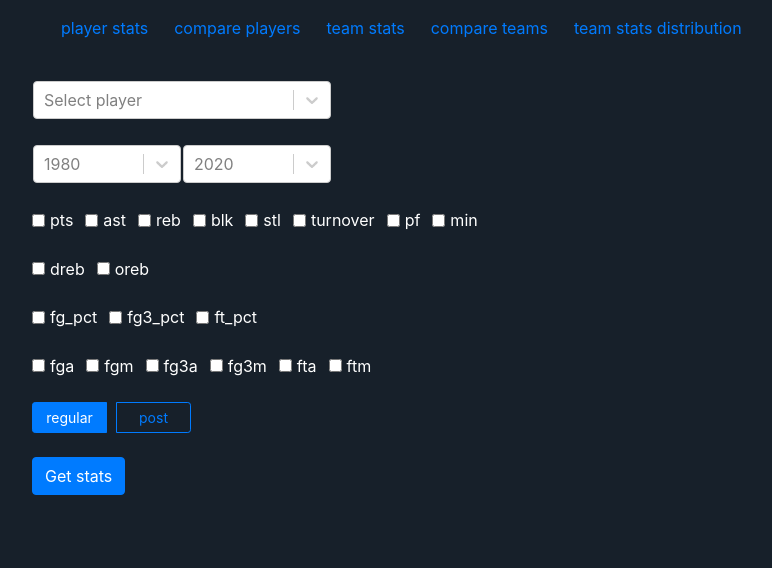
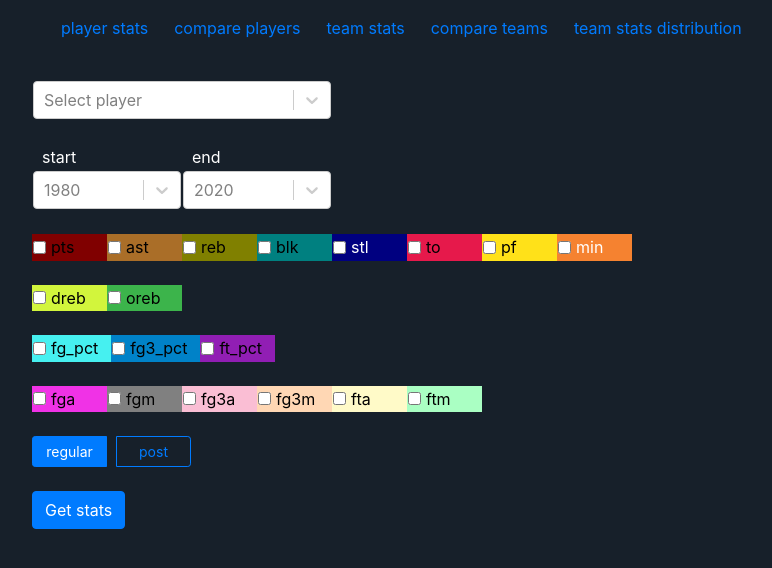
Before and after one commit to PTParta/nba_stat_app, a React (Create React App) app in the folder frontend/: page / in a window 1280 px wide. Shown: the top 568 px of the page, without its empty margins (53-825 px from the left). Built offline with nearby package versions, Linux system fonts and the light colour scheme; no server answers.

Commit message:
Refactor stats selection and add colors to them

```diff
--- a/frontend/src/components/PlayerStats.js
+++ b/frontend/src/components/PlayerStats.js
@@ -1,6 +1,7 @@
 import React from 'react'
-import { Line } from 'react-chartjs-2'
+import { Chart, Line } from 'react-chartjs-2'
 import trailingMeanService from '../services/trailingMeans'
+import colors from '../styling/colors'
 
 const PlayerStats = (
   {
@@ -31,59 +32,14 @@ const PlayerStats = (
   }
 ) => {
 
-  const colors = {
-    'maroonDot': 'rgba(128,0,0,0.3)',
-    'maroonLine': 'rgba(128,0,0,1.0)',
-    'brownDot': 'rgba(170,110,40,0.3)',
-    'brownLine': 'rgba(170,110,40,1.0)',
-    'oliveDot': 'rgba(128,128,0,0.3)',
-    'oliveLine': 'rgba(128,128,0,1.0)',
-    'tealDot': 'rgba(0,128,128,0.3)',
-    'tealLine': 'rgba(0,128,128,1.0)',
-    'navyDot': 'rgba(0,0,128,0.3)',
-    'navyLine': 'rgba(0,0,128,1.0)',
-    'redDot': 'rgba(230,25,75,0.3)',
-    'redLine': 'rgba(230,25,75,1.0)',
-    'orangeDot': 'rgba(245,130,48,0.3)',
-    'orangeLine': 'rgba(245,130,48,1.0)',
-    'yellowDot': 'rgba(255,225,25,0.3)',
-    'yellowLine': 'rgba(255,225,25,1.0)',
-    'limeDot': 'rgba(210,245,60,0.3)',
-    'limeLine': 'rgba(210,245,60,1.0)',
-    'greenDot': 'rgba(60,180,75,0.3)',
-    'greenLine': 'rgba(60,180,75,1.0)',
-    'cyanDot': 'rgba(70,240,240,0.3)',
-    'cyanLine': 'rgba(70,240,240,1.0)',
-    'blueDot': 'rgba(0,130,200,0.3)',
-    'blueLine': 'rgba(0,130,200,1.0)',
-    'purpleDot': 'rgba(145,30,180,0.3)',
-    'purpleLine': 'rgba(145,30,180,1.0)',
-    'magentaDot': 'rgba(240,50,230,0.3)',
-    'magentaLine': 'rgba(240,50,230,1.0)',
-    'greyDot': 'rgba(128,128,128,0.3)',
-    'greyLine': 'rgba(128,128,128,1.0)',
-    'pinkDot': 'rgba(250,190,212,0.3)',
-    'pinkLine': 'rgba(250,190,212,1.0)',
-    'apricotDot': 'rgba(255,215,180,0.3)',
-    'apricotLine': 'rgba(255,215,180,1.0)',
-    'beigeDot': 'rgba(255,250,200,0.3)',
-    'beigeLine': 'rgba(255,250,200,1.0)',
-    'mintDot': 'rgba(170,255,195,0.3)',
-    'mintLine': 'rgba(170,255,195,1.0)',
-    'lavenderDot': 'rgba(220,190,255,0.3)',
-    'lavenderLine': 'rgba(220,190,255,1.0)',
-    'whiteDot': 'rgba(255,255,255,0.3)',
-    'whiteLine': 'rgba(255,255,255,1.0)'
-  }
-
   const options = {
     //responsive: true,
-    maintainAspectRatio: false,
-    aspectRatio: 0.5,
+    /* maintainAspectRatio: false, */
+    //aspectRatio: 1,
     legend: {
       onClick: (e) => e.stopPropagation(),
-      display:false
-    }
+      display: false
+    },
   }
 
   const playerStatsFiltered = playerStats.filter(playerStat => playerStat.game.postseason === postSeasonSelected)
@@ -473,6 +429,7 @@ const PlayerStats = (
       },
     ],
   }
+
   return (
     <div>
       <br></br>
--- a/frontend/src/components/SelectSeasons.js
+++ b/frontend/src/components/SelectSeasons.js
@@ -24,6 +24,10 @@ const SelectSeasons = ({
     <div>
       <table>
         <tbody>
+          <tr style={{ color: 'white' }}>
+            <td style={{ paddingLeft: '10px' }}>start</td>
+            <td style={{ paddingLeft: '10px' }}>end</td>
+          </tr>
           <tr>
             <td width={'150px'}><Select
               options={seasonSelectAscending}
--- a/frontend/src/components/SelectStats.js
+++ b/frontend/src/components/SelectStats.js
@@ -1,5 +1,6 @@
 import { Form } from 'react-bootstrap'
 import React from 'react'
+import colors from '../styling/colors'
 //import { AllCheckerCheckbox, Checkbox, CheckboxGroup } from '@createnl/grouped-checkboxes'
 
 const SelectStats = (
@@ -45,114 +46,187 @@ const SelectStats = (
   }
 ) => {
 
+  const cellWidth = 75
+
   return (
     <div style={{ color: 'white' }}>
       <Form>
+        <table>
+          <tbody>
+            <tr>
+              <td style={{width:cellWidth, backgroundColor: colors.maroonLine, color:'black' }}>
                 <Form.Check
                   inline={true}
                   onChange={() => setPtsSelected(!ptsSelected)}
                   type="checkbox"
-          label="pts" />
+                  label="pts"
+                  background={colors.maroonLine} />
+              </td>
+              <td style={{width:cellWidth, backgroundColor: colors.brownLine, color:'black' }}>
                 <Form.Check
                   inline={true}
                   onChange={() => setAstSelected(!astSelected)}
                   type="checkbox"
                   label="ast" />
+              </td>
+              <td style={{width:cellWidth, backgroundColor: colors.oliveLine, color:'black' }}>
                 <Form.Check
                   inline={true}
                   onChange={() => setRebSelected(!rebSelected)}
                   type="checkbox"
                   label="reb" />
+              </td>
+              <td style={{width:cellWidth, backgroundColor: colors.tealLine, color:'black' }}>
                 <Form.Check
                   inline={true}
                   onChange={() => setBlkSelected(!blkSelected)}
                   type="checkbox"
                   label="blk" />
+              </td>
+              <td style={{width:cellWidth, backgroundColor: colors.navyLine/* , color:'black' */ }}>
                 <Form.Check
                   inline={true}
                   onChange={() => setStlSelected(!stlSelected)}
                   type="checkbox"
                   label="stl" />
+              </td>
+              <td style={{width:cellWidth, backgroundColor: colors.redLine, color:'black' }}>
                 <Form.Check
                   inline={true}
                   onChange={() => setTurnoverSelected(!turnoverSelected)}
                   type="checkbox"
-          label="turnover" />
+                  label="to" />
+              </td>
+              <td style={{width:cellWidth, backgroundColor: colors.yellowLine, color:'black' }}>
                 <Form.Check
                   inline={true}
                   onChange={() => setPfSelected(!pfSelected)}
                   type="checkbox"
                   label="pf" />
+              </td>
+              <td style={{width:cellWidth, backgroundColor: colors.orangeLine }}>
                 <Form.Check
                   inline={true}
                   onChange={() => setMinSelected(!minSelected)}
                   type="checkbox"
                   label="min" />
+              </td>
+            </tr>
+          </tbody>
+        </table>
       </Form>
+
       <br></br>
       <Form>
+        <table>
+          <tbody>
+            <tr>
+              <td style={{width:cellWidth, backgroundColor: colors.limeLine, color:'black' }}>
                 <Form.Check
                   inline={true}
                   onChange={() => setDrebSelected(!drebSelected)}
                   type="checkbox"
                   label="dreb" />
+              </td>
+              <td style={{width:cellWidth, backgroundColor: colors.greenLine, color:'black' }}>
                 <Form.Check
                   inline={true}
                   onChange={() => setOrebSelected(!orebSelected)}
                   type="checkbox"
                   label="oreb" />
+              </td>
+
+            </tr>
+
+          </tbody>
+        </table>
       </Form>
+
       <br></br>
       <Form>
+        <table>
+          <tbody>
+            <tr>
+              <td style={{width:cellWidth, backgroundColor: colors.cyanLine, color:'black' }}>
                 <Form.Check
                   inline={true}
                   onChange={() => setFg_pctSelected(!fg_pctSelected)}
                   type="checkbox"
                   label="fg_pct" />
+              </td>
+              <td style={{width:cellWidth, backgroundColor: colors.blueLine, color:'black' }}>
                 <Form.Check
                   inline={true}
                   onChange={() => setFg3_pctSelected(!fg3_pctSelected)}
                   type="checkbox"
                   label="fg3_pct" />
+              </td>
+              <td style={{width:cellWidth, backgroundColor: colors.purpleLine, color:'black' }}>
                 <Form.Check
                   inline={true}
                   onChange={() => setFt_pctSelected(!ft_pctSelected)}
                   type="checkbox"
                   label="ft_pct" />
+              </td>
+            </tr>
+
+          </tbody>
+        </table>
       </Form>
+
       <br></br>
       <Form>
+        <table>
+          <tbody>
+            <tr>
+              <td style={{width:cellWidth, backgroundColor: colors.magentaLine, color:'black' }}>
                 <Form.Check
                   inline={true}
                   onChange={() => setFgaSelected(!fgaSelected)}
                   type="checkbox"
                   label="fga" />
+              </td>
+              <td style={{width:cellWidth, backgroundColor: colors.greyLine, color:'black' }}>
                 <Form.Check
                   inline={true}
                   onChange={() => setFgmSelected(!fgmSelected)}
                   type="checkbox"
                   label="fgm" />
+              </td>
+              <td style={{width:cellWidth, backgroundColor: colors.pinkLine, color:'black' }}>
                 <Form.Check
                   inline={true}
                   onChange={() => setFg3aSelected(!fg3aSelected)}
                   type="checkbox"
                   label="fg3a" />
+              </td>
+              <td style={{width:cellWidth, backgroundColor: colors.apricotLine, color:'black' }}>
                 <Form.Check
                   inline={true}
                   onChange={() => setFg3mSelected(!fg3mSelected)}
                   type="checkbox"
                   label="fg3m" />
+              </td>
+              <td style={{width:cellWidth, backgroundColor: colors.beigeLine, color:'black' }}>
                 <Form.Check
                   inline={true}
                   onChange={() => setFtaSelected(!ftaSelected)}
                   type="checkbox"
                   label="fta" />
+              </td>
+              <td style={{width:cellWidth, backgroundColor: colors.mintLine, color:'black' }}>
                 <Form.Check
                   inline={true}
                   onChange={() => setFtmSelected(!ftmSelected)}
                   type="checkbox"
                   label="ftm" />
+              </td>
+            </tr>
+
+          </tbody>
+        </table>
       </Form>
+
       <br></br>
       {/* test to check that the states change correctly */}
       {/* <p>pts: {ptsSelected.toString()}</p>
--- /dev/null
+++ b/frontend/src/styling/colors.js
@@ -0,0 +1,46 @@
+const colors = {
+  'maroonDot': 'rgba(128,0,0,0.3)',
+  'maroonLine': 'rgba(128,0,0,1.0)',
+  'brownDot': 'rgba(170,110,40,0.3)',
+  'brownLine': 'rgba(170,110,40,1.0)',
+  'oliveDot': 'rgba(128,128,0,0.3)',
+  'oliveLine': 'rgba(128,128,0,1.0)',
+  'tealDot': 'rgba(0,128,128,0.3)',
+  'tealLine': 'rgba(0,128,128,1.0)',
+  'navyDot': 'rgba(0,0,128,0.3)',
+  'navyLine': 'rgba(0,0,128,1.0)',
+  'redDot': 'rgba(230,25,75,0.3)',
+  'redLine': 'rgba(230,25,75,1.0)',
+  'orangeDot': 'rgba(245,130,48,0.3)',
+  'orangeLine': 'rgba(245,130,48,1.0)',
+  'yellowDot': 'rgba(255,225,25,0.3)',
+  'yellowLine': 'rgba(255,225,25,1.0)',
+  'limeDot': 'rgba(210,245,60,0.3)',
+  'limeLine': 'rgba(210,245,60,1.0)',
+  'greenDot': 'rgba(60,180,75,0.3)',
+  'greenLine': 'rgba(60,180,75,1.0)',
+  'cyanDot': 'rgba(70,240,240,0.3)',
+  'cyanLine': 'rgba(70,240,240,1.0)',
+  'blueDot': 'rgba(0,130,200,0.3)',
+  'blueLine': 'rgba(0,130,200,1.0)',
+  'purpleDot': 'rgba(145,30,180,0.3)',
+  'purpleLine': 'rgba(145,30,180,1.0)',
+  'magentaDot': 'rgba(240,50,230,0.3)',
+  'magentaLine': 'rgba(240,50,230,1.0)',
+  'greyDot': 'rgba(128,128,128,0.3)',
+  'greyLine': 'rgba(128,128,128,1.0)',
+  'pinkDot': 'rgba(250,190,212,0.3)',
+  'pinkLine': 'rgba(250,190,212,1.0)',
+  'apricotDot': 'rgba(255,215,180,0.3)',
+  'apricotLine': 'rgba(255,215,180,1.0)',
+  'beigeDot': 'rgba(255,250,200,0.3)',
+  'beigeLine': 'rgba(255,250,200,1.0)',
+  'mintDot': 'rgba(170,255,195,0.3)',
+  'mintLine': 'rgba(170,255,195,1.0)',
+  'lavenderDot': 'rgba(220,190,255,0.3)',
+  'lavenderLine': 'rgba(220,190,255,1.0)',
+  'whiteDot': 'rgba(255,255,255,0.3)',
+  'whiteLine': 'rgba(255,255,255,1.0)'
+}
+
+export default colors
```
Lines whose indentation alone changed are shown as unchanged.
